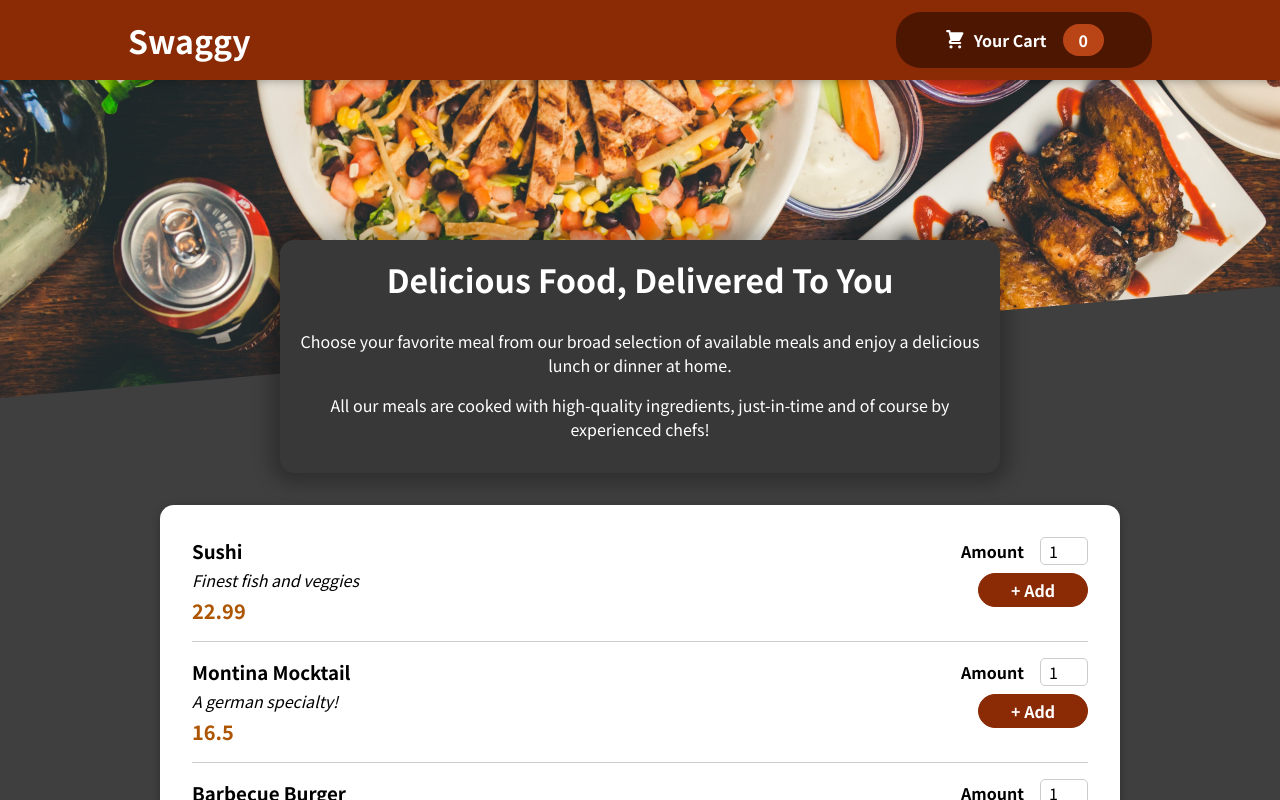
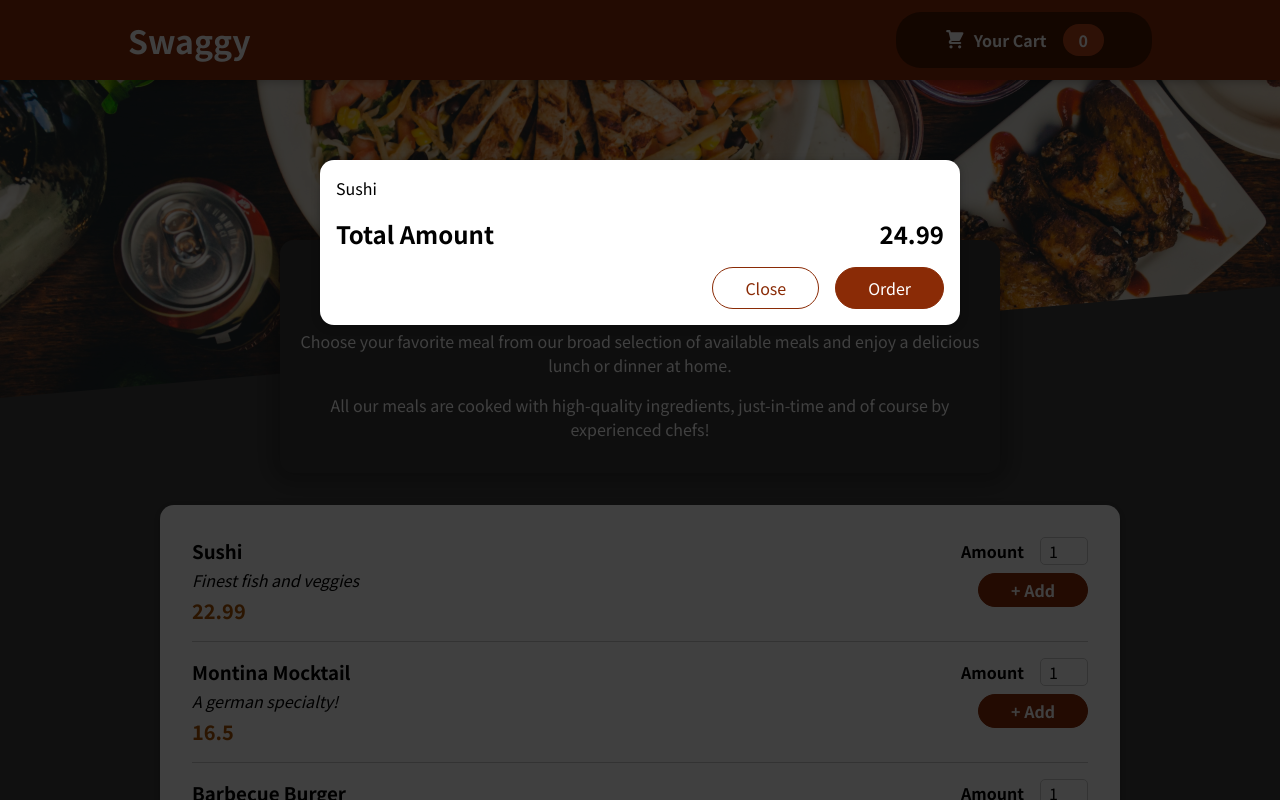
Before and after one commit to Abhie-Tripathi/Restaurant-React, a React (Create React App) app: page / in a window 1280 px wide. Shown: the top 800 px of the page. Built offline with nearby package versions, Linux system fonts and the light colour scheme.

Commit message:
Added Dummy Cart

```diff
--- a/public/index.html
+++ b/public/index.html
@@ -28,6 +28,7 @@
   </head>
   <body>
     <noscript>You need to enable JavaScript to run this app.</noscript>
+    <div id="overlays"></div>
     <div id="root"></div>
     <!--
       This HTML file is a template.
--- a/src/App.js
+++ b/src/App.js
@@ -1,3 +1,4 @@
+import Cart from "./components/Cart/Cart";
 import Header from "./components/Layout/Header";
 
 import Meals from "./components/Meals/Meals";
@@ -10,6 +11,7 @@
       <main>
       <Meals/>
       </main>
+      <Cart/>
     </div>
   );
 }
--- /dev/null
+++ b/src/components/Cart/Cart.js
@@ -0,0 +1,27 @@
+import Modal from "../UI/Modal";
+import classes from "./Cart.module.css";
+
+const Cart = (porps) => {
+  const cartItems = (
+    <ul className={classes["cart-items"]}>
+      {[{ id: 2, name: "Sushi", price: 24.99 }].map((item) => (
+        <li>{item.name}</li>
+      ))}
+    </ul>
+  );
+  return (
+    <Modal>
+      {cartItems}
+      <div className={classes.total}>
+        <span>Total Amount</span>
+        <span>24.99</span>
+      </div>
+      <div className={classes.actions}>
+        <button className={classes["button--alt"]}>Close</button>
+        <button className={classes.button}>Order</button>
+      </div>
+    </Modal>
+  );
+};
+
+export default Cart;
--- /dev/null
+++ b/src/components/Cart/Cart.module.css
@@ -0,0 +1,46 @@
+.cart-items {
+    list-style: none;
+    margin: 0;
+    padding: 0;
+    max-height: 20rem;
+    overflow: auto;
+  }
+
+  .total {
+    display: flex;
+    justify-content: space-between;
+    align-items: center;
+    font-weight: bold;
+    font-size: 1.5rem;
+    margin: 1rem 0;
+  }
+
+  .actions {
+    text-align: right;
+  }
+
+  .actions button {
+    font: inherit;
+    cursor: pointer;
+    background-color: transparent;
+    border: 1px solid #8a2b06;
+    padding: 0.5rem 2rem;
+    border-radius: 25px;
+    margin-left: 1rem;
+  }
+
+  .actions button:hover,
+  .actions button:active {
+    background-color: #5a1a01;
+    border-color: #5a1a01;
+    color: white;
+  }
+
+  .actions .button--alt {
+    color: #8a2b06;
+  }
+
+  .actions .button {
+    background-color: #8a2b06;
+    color: white;
+  }
--- /dev/null
+++ b/src/components/UI/Modal.js
@@ -0,0 +1,27 @@
+import classes from "./Modal.module.css";
+import ReactDOM from "react-dom";
+
+const Backdrop = () => {
+  return <div className={classes.backdrop}></div>;
+};
+
+const ModalOverLays = (props) => {
+  return (
+    <div className={classes.modal}>
+      <div className={classes.content}>{props.children}</div>
+    </div>
+  );
+};
+const Modal = (props) => {
+  return (
+    <>
+      {ReactDOM.createPortal(<Backdrop />, document.getElementById("overlays"))}
+      {ReactDOM.createPortal(
+        <ModalOverLays>{props.children}</ModalOverLays>,
+        document.getElementById("overlays")
+      )}
+    </>
+  );
+};
+
+export default Modal;
--- /dev/null
+++ b/src/components/UI/Modal.module.css
@@ -0,0 +1,40 @@
+.backdrop {
+    position: fixed;
+    top: 0;
+    left: 0;
+    width: 100%;
+    height: 100vh;
+    z-index: 20;
+    background-color: rgba(0, 0, 0, 0.75);
+  }
+
+  .modal {
+    position: fixed;
+    top: 20vh;
+    left: 5%;
+    width: 90%;
+    background-color: white;
+    padding: 1rem;
+    border-radius: 14px;
+    box-shadow: 0 2px 8px rgba(0, 0, 0, 0.25);
+    z-index: 30;
+    animation: slide-down 300ms ease-out forwards;
+  }
+
+  @media (min-width: 768px) {
+    .modal {
+      width: 40rem;
+      left: calc(50% - 20rem);
+    }
+  }
+
+  @keyframes slide-down {
+    from {
+      opacity: 0;
+      transform: translateY(-3rem);
+    }
+    to {
+      opacity: 1;
+      transform: translateY(0);
+    }
+  }
```
